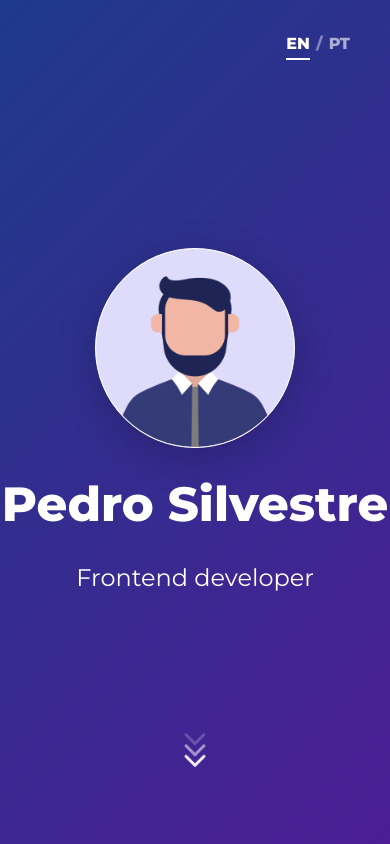
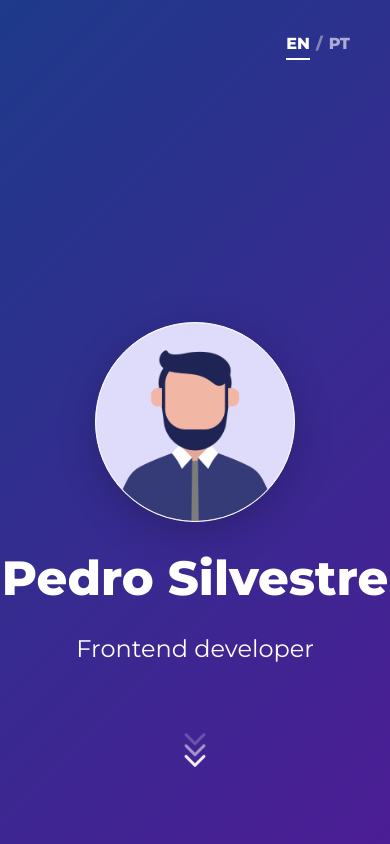
Before and after one commit to Petora12/curriculum-vitae, a React (Vite) app: page / in a window 390 px wide. Built offline with nearby package versions, Linux system fonts and the light colour scheme.

Commit message:
CV website update #6
- Fixed positioning of avatar and name in navbar
- Fixed responsivity on mobile screen sizes
- Removed hover from non clickable cards
- Updated translations

```diff
--- a/src/Pages/Companies/Companies.css
+++ b/src/Pages/Companies/Companies.css
@@ -152,7 +152,6 @@
   flex-direction: row;
   align-items: center;
   gap: 28px;
-  /* leave room for absolute close button */
   padding-right: 56px;
   flex-shrink: 0;
 }
--- a/src/Pages/Hobbies/Hobbies.css
+++ b/src/Pages/Hobbies/Hobbies.css
@@ -99,11 +99,6 @@
   }
 }
 
-.hobby-card:hover {
-  background: rgba(255, 255, 255, 0.15);
-  transform: translateY(-8px);
-}
-
 .hobby-icon-circle {
   width: 80px;
   height: 80px;
@@ -113,11 +108,6 @@
   align-items: center;
   justify-content: center;
   transition: all 0.3s ease;
-}
-
-.hobby-card:hover .hobby-icon-circle {
-  background: rgba(255, 255, 255, 0.25);
-  transform: scale(1.1);
 }
 
 .hobby-icon {
--- a/src/Pages/Profile/Profile.jsx
+++ b/src/Pages/Profile/Profile.jsx
@@ -1,7 +1,10 @@
-import { useState, useEffect } from 'react';
+import { useState, useEffect, useLayoutEffect, useRef } from 'react';
 import './Profile.css';
 import profileAvatar from '../../assets/profile_pic.png';
 import { ChevronDown } from 'lucide-react';
+
+const lerp = (a, b, t) => a + (b - a) * t;
+const clamp = (v, lo, hi) => Math.min(hi, Math.max(lo, v));
 
 const useIsMobile = (query = '(max-width: 768px)') => {
   const [isMobile, setIsMobile] = useState(
@@ -16,123 +19,169 @@ const useIsMobile = (query = '(max-width: 768px)') => {
   return isMobile;
 };
 
+// Base sizes (px). Avatar shrinks to whatever the navbar slot actually is.
+const BASE_AVATAR = 200;
+const BASE_NAME_FONT = 48; // the name's "100%" size on a wide screen
+const NAVBAR_NAME_SCALE = 0.5;
+const STACK_GAP = 30; // matches the column gap when expanded
+const NAME_GAP = 16; // horizontal gap between avatar and name when docked
+const NAME_MAX_WIDTH_RATIO = 0.9; // expanded name may use up to 90% of the viewport width
+
 const Profile = ({ scrollProgress }) => {
   const isMobile = useIsMobile();
+  const nameRef = useRef(null);
+  const nameFontRef = useRef(BASE_NAME_FONT); // the font size currently applied to the name
 
-  let currentY,
-    currentX,
-    avatarScale,
-    nameScale,
-    nameTranslateX,
-    nameTranslateY;
+  // Everything we need is MEASURED, never hardcoded in vw/vh.
+  const [viewport, setViewport] = useState(() => ({
+    w: typeof window !== 'undefined' ? window.innerWidth : 1280,
+    h: typeof window !== 'undefined' ? window.innerHeight : 800,
+  }));
+  // Fallback matches the navbar's default padding (40px / 20px) + 50px slot.
+  const [slot, setSlot] = useState({ cx: 65, cy: 45, size: 50 });
+  // nameBase = the name's intrinsic size measured at BASE_NAME_FONT (48px).
+  const [nameBase, setNameBase] = useState({ w: 260, h: 56 });
 
-  // Shared navbar end-state (Phase 3 target)
-  const navbarY = 10;
-  const navbarX = 6;
-  const navbarAvatarScale = 0.25;
-  const navbarNameScale = 0.5;
-  const navbarNameTX = 140;
-  const navbarNameTY = -67;
+  // Measure the real navbar slot + viewport on mount and whenever the layout can change.
+  useLayoutEffect(() => {
+    const measure = () => {
+      setViewport({ w: window.innerWidth, h: window.innerHeight });
+
+      const el = document.querySelector('.navbar-profile-placeholder');
+      if (el) {
+        const r = el.getBoundingClientRect();
+        setSlot({
+          cx: r.left + r.width / 2,
+          cy: r.top + r.height / 2,
+          size: r.height, // avatar will dock to exactly this size
+        });
+      }
+
+      if (nameRef.current) {
+        // Normalise the measured width back to the 48px reference, dividing by
+        // whatever font is actually applied (responsive font x dock scale).
+        const r = nameRef.current.getBoundingClientRect();
+        const factor = (nameFontRef.current || BASE_NAME_FONT) / BASE_NAME_FONT;
+        setNameBase({ w: r.width / factor, h: r.height / factor });
+      }
+    };
+
+    measure();
+    window.addEventListener('resize', measure);
+    return () => window.removeEventListener('resize', measure);
+  }, []);
+
+  const W = viewport.w;
+  const H = viewport.h;
+
+  // --- Drive the avatar center (ax, ay), its size, and a single "dock" amount ---
+  let ax, ay, avatarSize, dock;
 
   if (isMobile) {
-    // Mobile: skip the left waypoint. Phase 1 goes center -> navbar directly,
-    // then everything past scrollProgress >= 1 just holds in the navbar.
-    if (scrollProgress < 1) {
-      const p = Math.min(scrollProgress, 1);
-      const centerY = 50;
-      const centerX = 50;
+    // Center -> navbar directly.
+    const p = clamp(scrollProgress, 0, 1);
+    ax = lerp(W / 2, slot.cx, p);
+    ay = lerp(H / 2, slot.cy, p);
+    avatarSize = lerp(BASE_AVATAR, slot.size, p);
+    dock = p;
+  } else if (scrollProgress < 1) {
+    // Phase 1: center -> left (vertical center holds).
+    const p = clamp(scrollProgress, 0, 1);
+    ax = lerp(W / 2, 0.2 * W, p);
+    ay = H / 2;
+    avatarSize = BASE_AVATAR;
+    dock = 0;
+  } else {
+    // Phase 2: left -> measured navbar slot.
+    const q = clamp(scrollProgress - 1, 0, 1);
+    ax = lerp(0.2 * W, slot.cx, q);
+    ay = lerp(H / 2, slot.cy, q);
+    avatarSize = lerp(BASE_AVATAR, slot.size, q);
+    dock = q;
+  }
 
-      currentY = centerY - (centerY - navbarY) * p;
-      currentX = centerX - (centerX - navbarX) * p;
-      avatarScale = 1 - (1 - navbarAvatarScale) * p;
-      nameScale = 1 - (1 - navbarNameScale) * p;
-      nameTranslateX = navbarNameTX * p;
-      nameTranslateY = navbarNameTY * p;
-    } else {
-      currentY = navbarY;
-      currentX = navbarX;
-      avatarScale = navbarAvatarScale;
-      nameScale = navbarNameScale;
-      nameTranslateX = navbarNameTX;
-      nameTranslateY = navbarNameTY;
-    }
-  } else if (scrollProgress < 1) {
-    // Desktop Phase 1: Center to left of screen (0 to 1)
-    const phase1Progress = Math.min(scrollProgress, 1);
-    const centerY = 50;
-    const centerX = 50;
-    const leftY = 50;
-    const leftX = 20;
+  // Responsive base font: largest size (up to 48px) that fits the viewport width.
+  // width at font F = nameBase.w * (F / 48), so the F that fills maxWidth is:
+  const maxNameWidth = W * NAME_MAX_WIDTH_RATIO;
+  const fitFont =
+    nameBase.w > 0
+      ? BASE_NAME_FONT * (maxNameWidth / nameBase.w)
+      : BASE_NAME_FONT;
+  const baseNameFont = Math.min(BASE_NAME_FONT, fitFont);
 
-    currentY = centerY - (centerY - leftY) * phase1Progress;
-    currentX = centerX - (centerX - leftX) * phase1Progress;
-    avatarScale = 1;
-    nameScale = 1;
-    nameTranslateX = 0;
-    nameTranslateY = 0;
-  } else if (scrollProgress >= 1 && scrollProgress < 2) {
-    // Desktop Phase 2: Left to navbar top-left (1 to 2)
-    const phase2Progress = scrollProgress - 1;
-    const leftY = 50;
-    const leftX = 20;
+  // Name: responsive size when expanded -> docked size beside the avatar.
+  const nameScale = lerp(1, NAVBAR_NAME_SCALE, dock);
+  const appliedFont = baseNameFont * nameScale;
+  nameFontRef.current = appliedFont;
 
-    currentY = leftY - (leftY - navbarY) * phase2Progress;
-    currentX = leftX - (leftX - navbarX) * phase2Progress;
-    avatarScale = 1 - phase2Progress * 0.75;
-    nameScale = 1 - phase2Progress * 0.5;
-    nameTranslateX = phase2Progress * 140;
-    nameTranslateY = phase2Progress * -67;
-  } else {
-    // Desktop Phase 3: Locked in navbar (2+)
-    currentY = navbarY;
-    currentX = navbarX;
-    avatarScale = navbarAvatarScale;
-    nameScale = navbarNameScale;
-    nameTranslateX = navbarNameTX;
-    nameTranslateY = navbarNameTY;
-  }
+  const fontFactor = appliedFont / BASE_NAME_FONT;
+  const nameW = nameBase.w * fontFactor;
+  const nameH = nameBase.h * fontFactor;
+
+  const belowX = ax;
+  const belowY = ay + avatarSize / 2 + STACK_GAP + nameH / 2;
+  const besideX = ax + avatarSize / 2 + NAME_GAP + nameW / 2;
+  const besideY = ay;
+
+  const nameX = lerp(belowX, besideX, dock);
+  const nameY = lerp(belowY, besideY, dock);
+
+  // On mobile the name fades out as it docks; on desktop it stays.
+  const nameOpacity = isMobile ? clamp(1 - dock * 2, 0, 1) : 1;
+
+  // Role sits under the name while expanded, fades out as we dock.
+  const roleX = ax;
+  const roleY = belowY + nameH / 2 + STACK_GAP + 14;
+  const roleOpacity = clamp(1 - dock * 2.5, 0, 1);
+
+  const fixed = (x, y) => ({
+    position: 'fixed',
+    left: `${x}px`,
+    top: `${y}px`,
+    transform: 'translate(-50%, -50%)',
+    zIndex: 1001,
+    pointerEvents: 'none',
+  });
 
   return (
     <div className="profile-page">
-      <div
-        className="profile-content"
-        style={{
-          position: scrollProgress > 0 ? 'fixed' : 'relative',
-          top: scrollProgress > 0 ? `${currentY}vh` : 'auto',
-          left: scrollProgress > 0 ? `${currentX}vw` : 'auto',
-          transform: scrollProgress > 0 ? 'translate(-50%, -50%)' : 'none',
-          zIndex: 1001,
-        }}
-      >
       <img
         className="profile-avatar-circle"
         src={profileAvatar}
         alt="avatar"
         style={{
-            width: `${200 * avatarScale}px`,
-            height: `${200 * avatarScale}px`,
+          ...fixed(ax, ay),
+          width: `${avatarSize}px`,
+          height: `${avatarSize}px`,
         }}
       />
+
       <h1
+        ref={nameRef}
         className="profile-name"
         style={{
-            fontSize: `${48 * nameScale}px`,
-            transform: `translate(${nameTranslateX}px, ${nameTranslateY}px)`,
+          ...fixed(nameX, nameY),
+          fontSize: `${appliedFont}px`,
+          opacity: nameOpacity,
+          visibility: nameOpacity <= 0.01 ? 'hidden' : 'visible',
+          transition: 'opacity 0.2s ease, visibility 0.2s ease',
         }}
       >
         Pedro Silvestre
       </h1>
+
       <p
         className="profile-role"
         style={{
-            opacity: scrollProgress > 1 ? 0 : 1,
-            visibility: scrollProgress > 1 ? 'hidden' : 'visible',
-            transition: 'opacity 0.3s ease, visibility 0.3s ease',
+          ...fixed(roleX, roleY),
+          opacity: roleOpacity,
+          visibility: roleOpacity <= 0.01 ? 'hidden' : 'visible',
+          transition: 'opacity 0.2s ease, visibility 0.2s ease',
         }}
       >
         Frontend developer
       </p>
-      </div>
+
       <div
         className="chevron-container"
         style={{
--- a/src/Pages/Skills/Skills.css
+++ b/src/Pages/Skills/Skills.css
@@ -164,7 +164,7 @@
 
 @media (max-width: 768px) {
   .skills-page {
-    scroll-snap-stop: normal; /* was always */
+    scroll-snap-stop: normal;
   }
 
   .skills-content {
--- a/src/components/Company/CompanyDrawer.css
+++ b/src/components/Company/CompanyDrawer.css
@@ -54,7 +54,6 @@
   flex-direction: row;
   align-items: center;
   gap: 28px;
-  /* leave room for absolute close button */
   padding-right: 56px;
   flex-shrink: 0;
 }
--- a/src/i18n/translations/en-US.json
+++ b/src/i18n/translations/en-US.json
@@ -8,7 +8,7 @@
       "title": "companies",
       "items": {
         "capgemini": {
-          "role": "Frontend Developer",
+          "role": "Jr. Frontend Developer",
           "location": "Fundão, Portugal",
           "details": [
             "Designed and built an internal web application for managing consultant assignments and tracking performance, using React and TypeScript.",
--- a/src/i18n/translations/pt-PT.json
+++ b/src/i18n/translations/pt-PT.json
@@ -8,7 +8,7 @@
       "title": "empresas",
       "items": {
         "capgemini": {
-          "role": "Programador Frontend",
+          "role": "Programador Frontend Jr.",
           "location": "Fundão, Portugal",
           "details": [
             "Concebi e desenvolvi uma aplicação web interna para a gestão de alocações de consultores e o acompanhamento de desempenho, utilizando React e TypeScript.",
@@ -64,7 +64,7 @@
       }
     },
     "hobbies": {
-      "title": "Passatempos",
+      "title": "passatempos",
       "videogames": "Videojogos",
       "movies": "Filmes & Séries",
       "music": "Música",
```
Also changed, not shown: src/Pages/About/About.css (+11 -9 lines), src/Pages/Companies/Companies.jsx (+4 -4 lines), src/Pages/Languages/Languages.css (+1 -10 lines), src/Pages/Schooling/Schooling.css (+6 -7 lines). Lines whose indentation alone changed are shown as unchanged.
